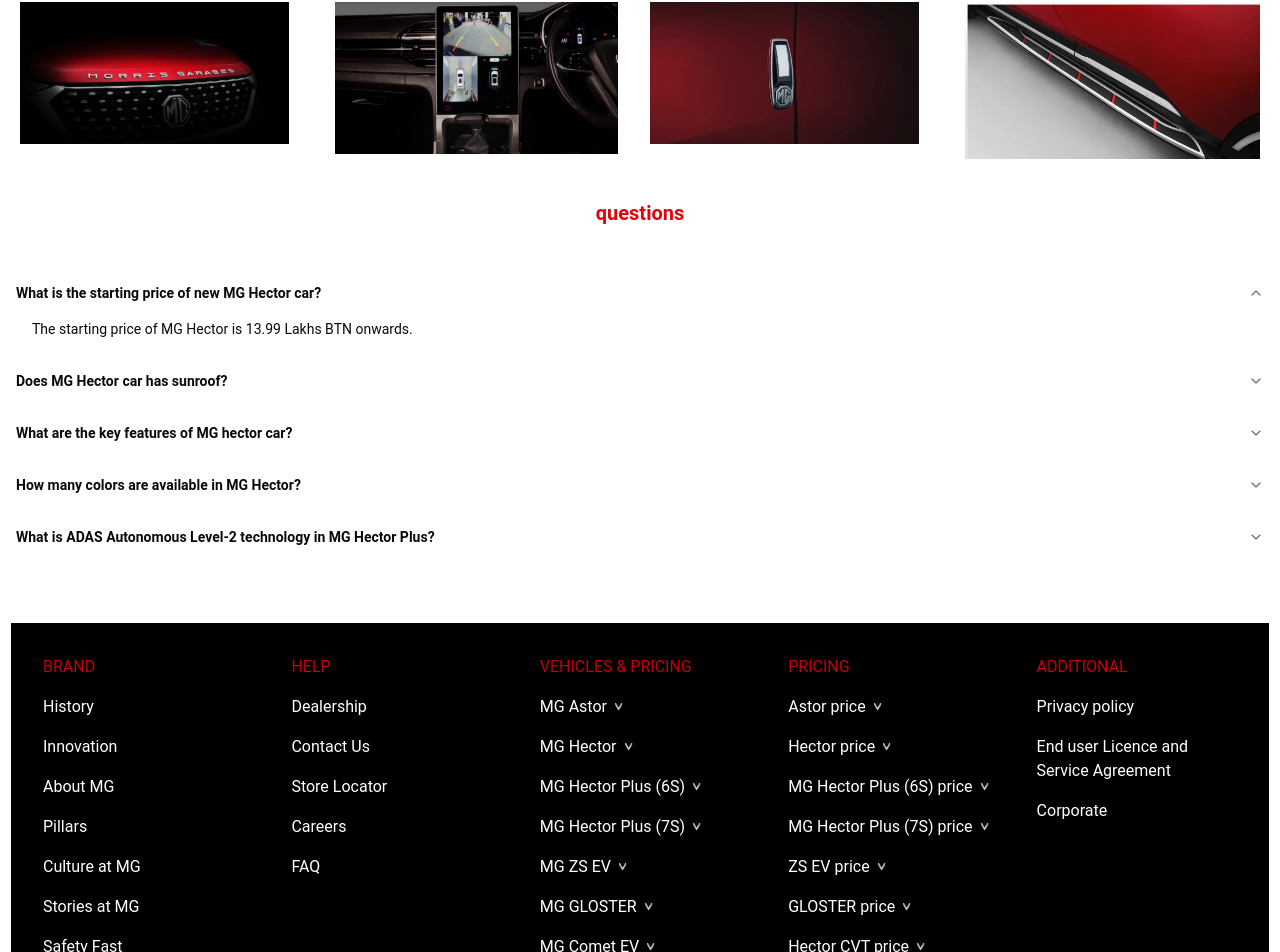
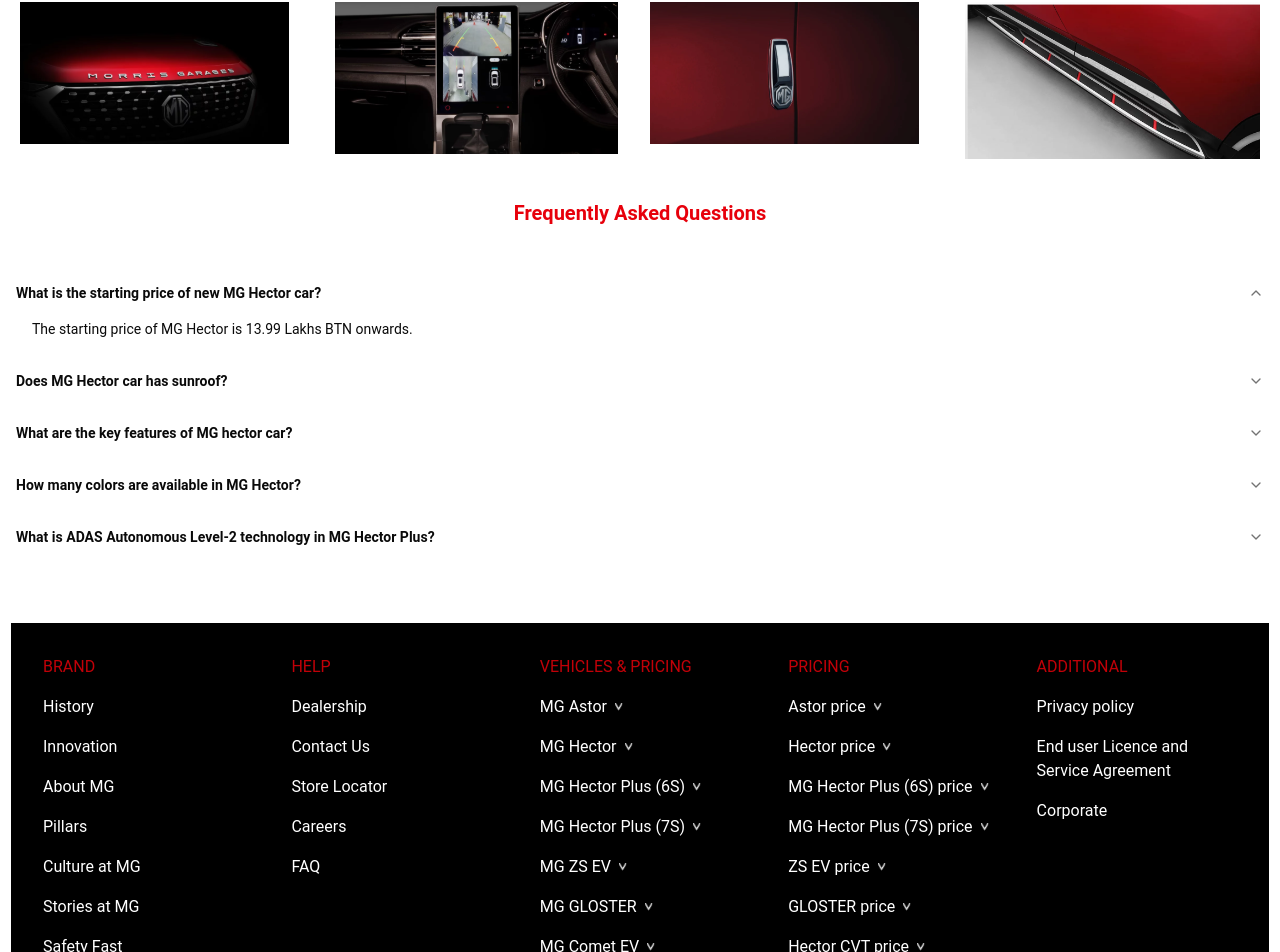
Before and after one commit to Haiderch123/04react, a React (Vite) app: page / in a window 1280 px wide. Shown: the part 3215-4167 px from the top of the page. Built offline with nearby package versions, Linux system fonts and the light colour scheme.

Commit message:
save changes

```diff
--- a/src/App.tsx
+++ b/src/App.tsx
@@ -21,7 +21,6 @@ function App() {
         <Content />
         <Reusable />
         <AccordionDemo />
-
         <Footer />
         </div>
     </>
--- a/src/components/faq.tsx
+++ b/src/components/faq.tsx
@@ -15,7 +15,7 @@ export function AccordionDemo() {
     >
       <AccordionItem value="item-1" className="border-none">
         <div className="text-red-600 font-bold text-xl flex items-center justify-center pb-10 ">
-         questions
+        Frequently Asked Questions
         </div>
       </AccordionItem>
 
```
